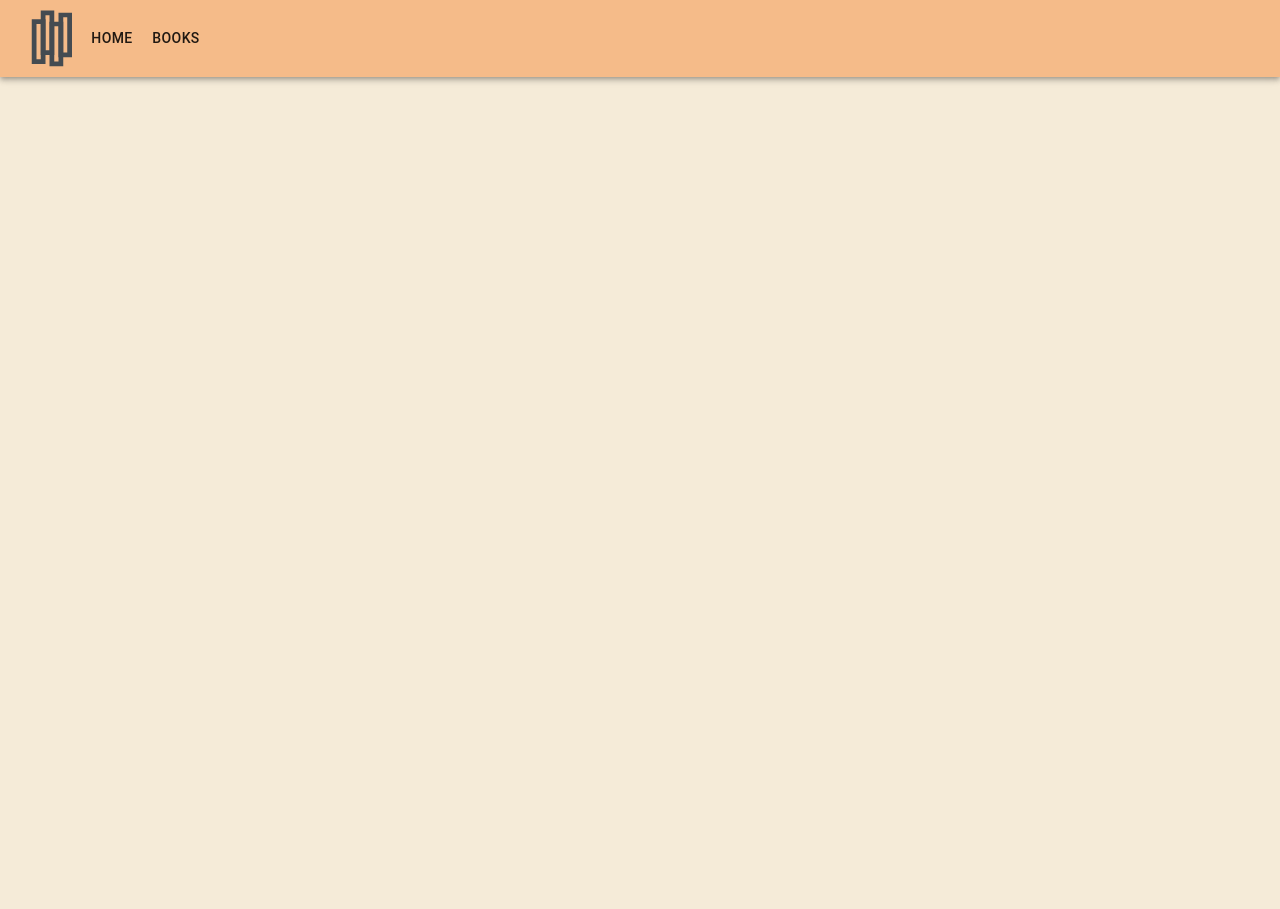
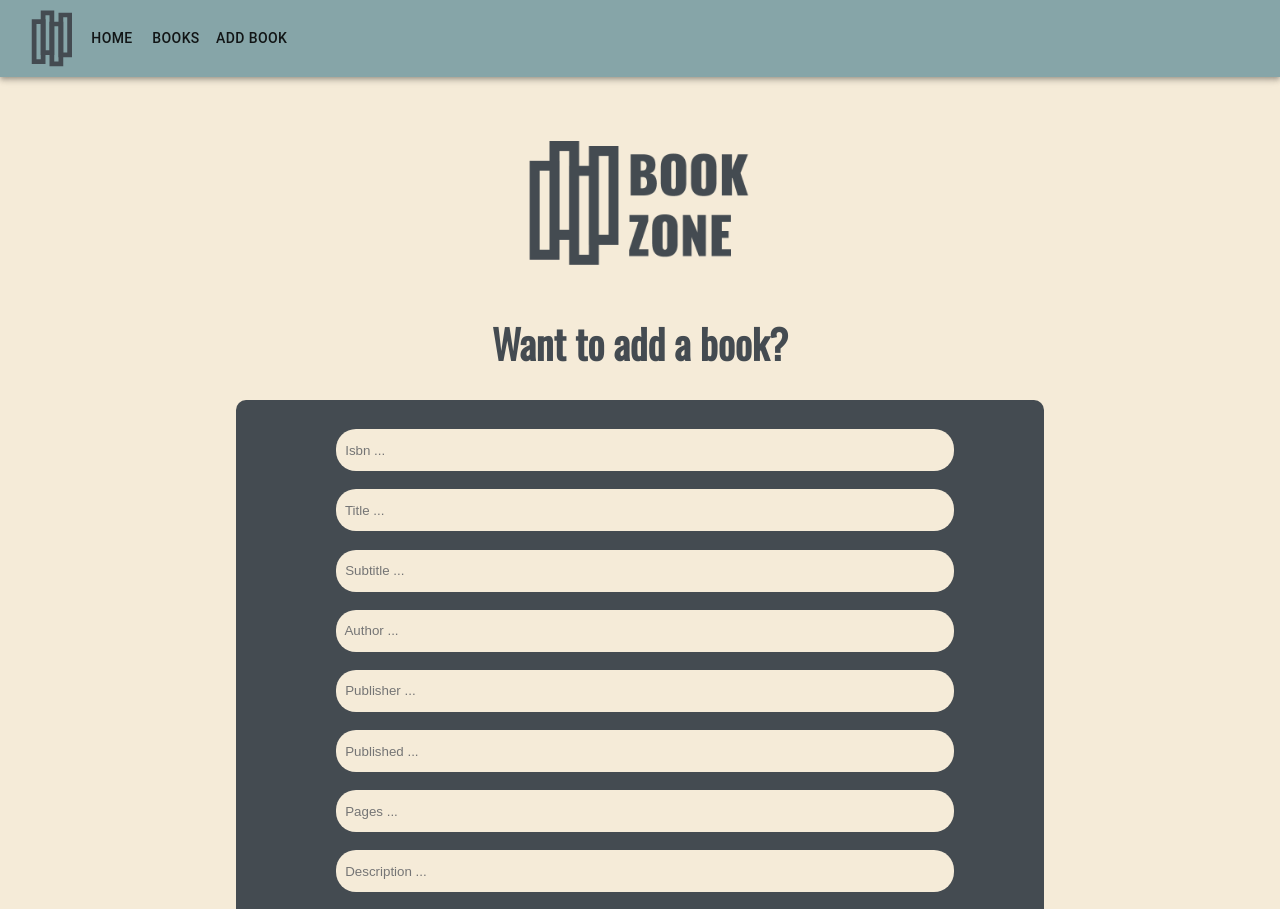
Before and after one commit to alopezbelles/orbys-frontend, a React (Create React App) app: page /addbook in a window 1280 px wide. Before the commit this address had no page. Shown: the top 909 px of the page. Before the commit the page ends 800 px from the top, so only its background shows below. Built offline with nearby package versions, Linux system fonts and the light colour scheme.

Commit message:
layout add book page

```diff
--- a/src/App.js
+++ b/src/App.js
@@ -5,6 +5,7 @@ import Header from './Components/Header/Header';
 import Home from './Containers/Home/Home';
 import Books from './Containers/Books/Books';
 import BookDetail from './Containers/BookDetail/BookDetail';
+import AddBook from './Containers/AddBook/AddBook';
 
 function App() {
   return (
@@ -16,6 +17,7 @@ function App() {
         <Route path="/" element={<Home />} />
         <Route path="/books" element={<Books/>} />
         <Route path="/bookdetail" element={<BookDetail/>} />
+        <Route path="/addbook" element={<AddBook/>} />
 
       </Routes>
     </BrowserRouter>
--- a/src/Components/BookTitles/BookList.css
+++ b/src/Components/BookTitles/BookList.css
@@ -3,7 +3,7 @@
 
 .booksTitlesList {
   font-family: "Oswald", sans-serif;
-  color: #a8894f;
+  color: #847d71;
 }
 
 .booksTitlesList:hover {
--- a/src/Components/BookTitles/BookList.jsx
+++ b/src/Components/BookTitles/BookList.jsx
@@ -1,21 +1,22 @@
-
-import React from 'react';
+import React from "react";
 import "./BookList.css";
 import { useNavigate } from "react-router-dom";
 
-
-const data = require('../../assets/books.json');
+const data = require("../../assets/books.json");
 
 const BookTitles = () => {
-
   const navigate = useNavigate();
 
   return (
     <div>
-      {data.map(item => (
+      {data.map((item) => (
         <div key={item.title}>
-          <h2 className="booksTitlesList" onClick={()=>navigate(`/bookdetail`)} >{item.title}</h2>
-          {/* <h2 className="booksTitlesList" onClick={()=>navigate(`/books/${item.isbn}`)} >{item.title}</h2> */}
+          <h2
+            className="booksTitlesList"
+            onClick={() => navigate(`/bookdetail`)}
+          >
+            {item.title}
+          </h2>
         </div>
       ))}
     </div>
--- a/src/Components/Button/Button.css
+++ b/src/Components/Button/Button.css
@@ -1,5 +1,5 @@
 .buttonDesign {
-  background-color: #444b51;
+  background-color: #86A5A8;
   color: #f5ebd8;
   margin-bottom: 20px;
 
--- a/src/Components/Header/Header.css
+++ b/src/Components/Header/Header.css
@@ -4,7 +4,7 @@
 
 
 .toolbarDesign{
-    background-color: #F5BB89;
+    background-color: #86A5A8;
     font-family: 'Oswald', sans-serif;
 
 }
--- a/src/Components/Header/Header.jsx
+++ b/src/Components/Header/Header.jsx
@@ -2,27 +2,22 @@ import React from "react";
 import "./Header.css";
 import { useNavigate } from "react-router-dom";
 
-import { AppBar, Toolbar, Typography, Button } from '@material-ui/core';
-import logoNavbar from '../../assets/logo.navbar.png';
-
-
+import { AppBar, Toolbar, Button } from "@material-ui/core";
+import logoNavbar from "../../assets/logo.navbar.png";
 
 const Header = () => {
   const navigate = useNavigate();
 
   return (
     <AppBar position="static">
-    <Toolbar className="toolbarDesign">
-      <img className="logoNavbar" src={logoNavbar} alt="logo"></img>
+      <Toolbar className="toolbarDesign">
+        <img className="logoNavbar" src={logoNavbar} alt="logo"></img>
 
-    {/* <Typography className="logoNavbar" variant="h6" style={{ flexGrow: 1 }}>
-      BOOK-ZONE
-    </Typography> */}
-    <Button onClick={()=>navigate("/")}>Home</Button>
-    <Button onClick={()=>navigate("/books")}>Books</Button>
-  </Toolbar>
-</AppBar>
-
+        <Button onClick={() => navigate("/")}>Home</Button>
+        <Button onClick={() => navigate("/books")}>Books</Button>
+        <Button onClick={() => navigate("/addbook")}>Add Book</Button>
+      </Toolbar>
+    </AppBar>
   );
 };
 
--- /dev/null
+++ b/src/Containers/AddBook/AddBook.css
@@ -0,0 +1,37 @@
+
+.addBookDesign{
+    display: flex;
+    flex-direction: column;
+    align-items: center;
+    justify-content: center;
+}
+
+.logoDesignAdd{
+    width: 20vw;
+    margin-top: 2.5em;
+
+}
+
+.formBox{
+    background-color: #444b51;
+    margin-bottom: 30px;
+    width: 60vw;
+    height: 80vh;
+    border-radius: 10px;
+    padding: 20px;
+
+    display: flex;
+    flex-direction: column;
+    align-items: center;
+    justify-content: space-around;
+
+}
+
+.inputDesign{
+    background-color: #F5EBD8;
+    border-radius: 20px;
+    border: none;
+    width: 80%;
+    height: 5vh;
+    margin-left: 10px;
+}
--- /dev/null
+++ b/src/Containers/AddBook/AddBook.jsx
@@ -0,0 +1,37 @@
+import Button from "../../../src/Components/Button/Button";
+import React from "react";
+import logo from "../../assets/logo.png";
+import "./AddBook.css";
+import { useNavigate } from "react-router-dom";
+
+
+const AddBook = () => {
+    const navigate = useNavigate();
+
+  return (
+    <div className="addBookDesign">
+      <img className="logoDesignAdd" src={logo} alt="logo"></img>
+
+      <h1 className="principalh1">Want to add a book?</h1>
+      <form className="formBox">
+
+        <input className="inputDesign" type="text" placeholder="  Isbn ... "></input>
+        <input className="inputDesign" type="text" placeholder="  Title ... "></input>
+        <input className="inputDesign" type="text" placeholder="  Subtitle ... "></input>
+        <input className="inputDesign" type="text" placeholder="  Author ... "></input>
+        <input className="inputDesign" type="text" placeholder="  Publisher ... "></input>
+        <input className="inputDesign" type="text" placeholder="  Published ... "></input>
+        <input className="inputDesign" type="text" placeholder="  Pages ... "></input>
+        <input className="inputDesign" type="text" placeholder="  Description ... "></input>
+        <input className="inputDesign" type="text" placeholder="  Website ... "></input>
+        <input className="inputDesign" type="text" placeholder="  Category ... "></input>
+        <br />
+      </form>
+      <div onClick={() => navigate("/books")}>
+        <Button text="Add book!"></Button>
+        </div>
+    </div>
+  );
+};
+
+export default AddBook;
```
